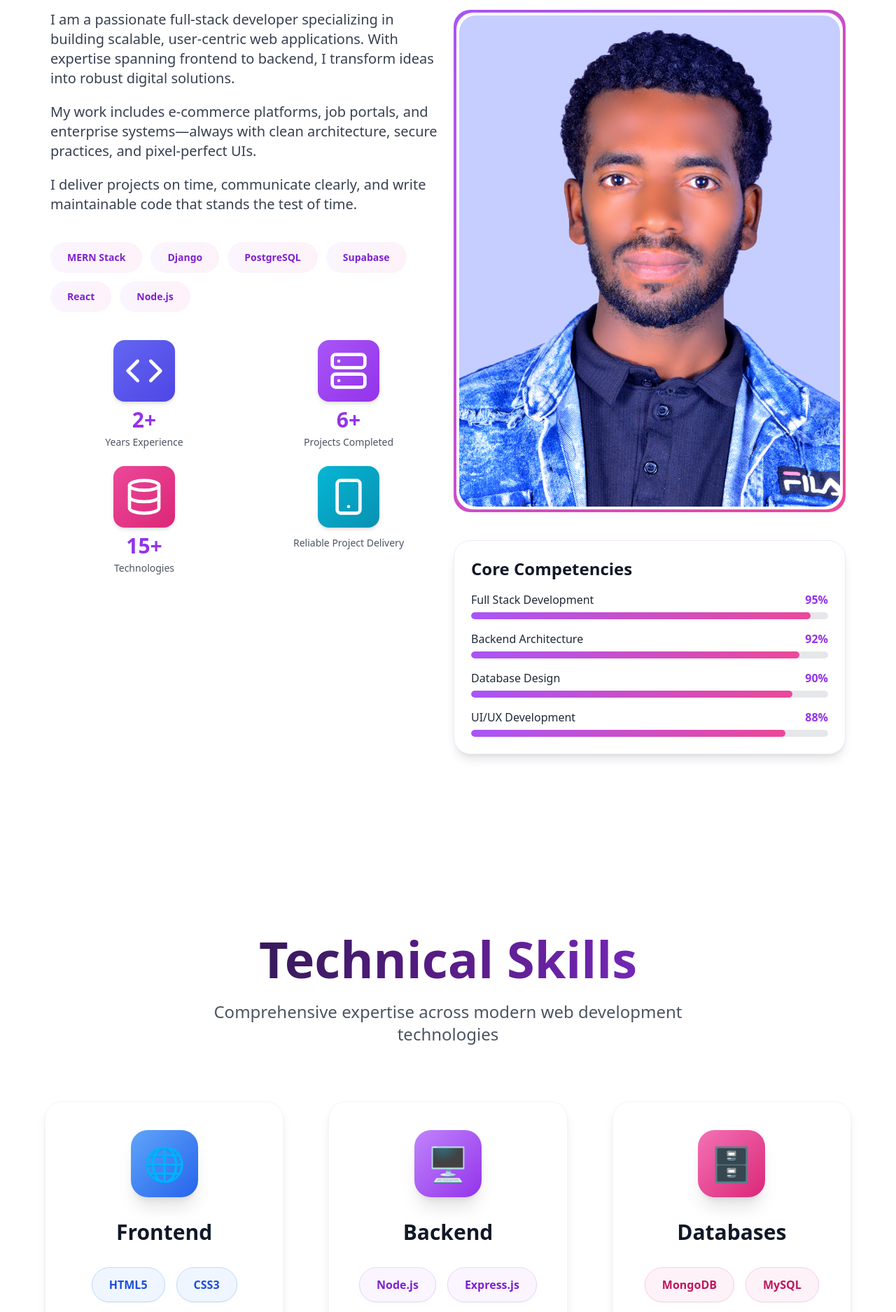
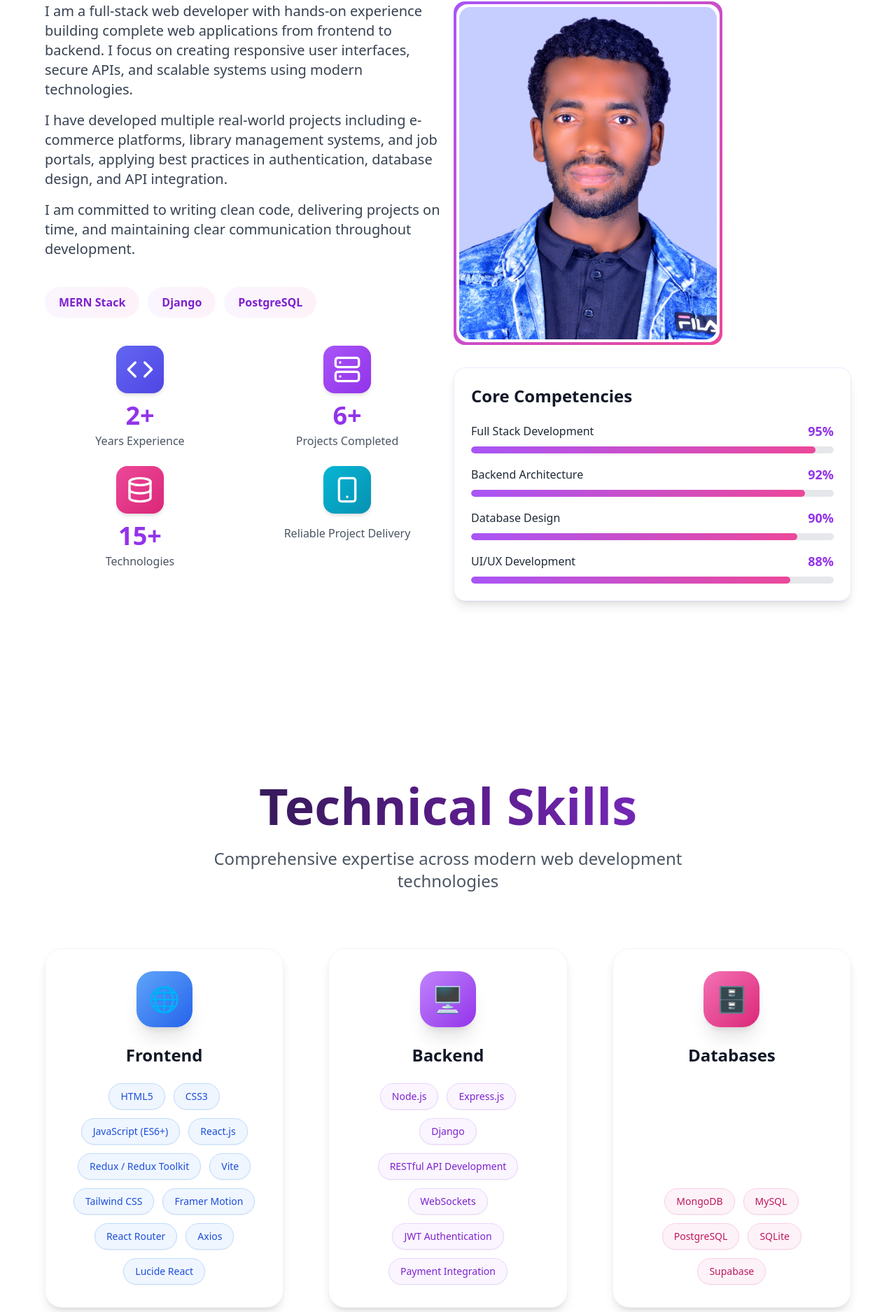
Before and after one commit to Awokeatanaw/my-portfolio, a React (Vite) app in the folder portfolio/: page / in a window 1280 px wide. Shown: the part 1066-2941 px from the top of the page at 70% size. Built offline with nearby package versions, Linux system fonts and the light colour scheme.

Commit message:
about and skill page updated

```diff
--- a/portfolio/src/sections/About.jsx
+++ b/portfolio/src/sections/About.jsx
@@ -15,30 +15,30 @@ export default function About() {
     {
       value: "2+",
       label: "Years Experience",
-      icon: <Code className="w-10 h-10 md:w-12 md:h-12 lg:w-14 lg:h-14 text-white" />,
+      icon: <Code className="w-8 h-8 md:w-10 md:h-10 text-white" />,
       iconBg: "bg-gradient-to-br from-indigo-500 to-indigo-600",
     },
     {
       value: "6+",
       label: "Projects Completed",
-      icon: <Server className="w-10 h-10 md:w-12 md:h-12 lg:w-14 lg:h-14 text-white" />,
+      icon: <Server className="w-8 h-8 md:w-10 md:h-10 text-white" />,
       iconBg: "bg-gradient-to-br from-purple-500 to-purple-600",
     },
     {
       value: "15+",
       label: "Technologies",
-      icon: <Database className="w-10 h-10 md:w-12 md:h-12 lg:w-14 lg:h-14 text-white" />,
+      icon: <Database className="w-8 h-8 md:w-10 md:h-10 text-white" />,
       iconBg: "bg-gradient-to-br from-pink-500 to-pink-600",
     },
     {
       value: "",
       label: "Reliable Project Delivery",
-      icon: <Smartphone className="w-10 h-10 md:w-12 md:h-12 lg:w-14 lg:h-14 text-white" />,
+      icon: <Smartphone className="w-8 h-8 md:w-10 md:h-10 text-white" />,
       iconBg: "bg-gradient-to-br from-cyan-500 to-cyan-600",
     },
   ];
 
-  const tags = ["MERN Stack", "Django", "PostgreSQL", "Supabase", "React", "Node.js"];
+  const tags = ["MERN Stack", "Django", "PostgreSQL"];
 
   return (
     <section
@@ -46,7 +46,7 @@ export default function About() {
       className="
         w-full bg-white overflow-hidden
         py-16 md:py-24 lg:py-32
-        px-4 md:px-6 lg:px-10 xl:px-16 2xl:px-24
+        px-4 md:px-6 lg:px-10 xl:px-16 2xl:px-20
       "
     >
       <div className="w-full max-w-[1920px] mx-auto">
@@ -57,14 +57,14 @@ export default function About() {
           transition={{ duration: 0.8 }}
           className="text-center mb-12 md:mb-16 lg:mb-20"
         >
-          <h2 className="text-4xl md:text-5xl lg:text-6xl xl:text-7xl font-black bg-gradient-to-r from-gray-900 via-purple-900 to-purple-600 bg-clip-text text-transparent">
+          <h2 className="text-4xl md:text-5xl lg:text-6xl font-black bg-gradient-to-r from-gray-900 via-purple-900 to-purple-600 bg-clip-text text-transparent">
             About Me
           </h2>
         </motion.div>
 
         {/* FLEX CONTAINER — NO GAP ON LAPTOP+ */}
-        <div className="flex flex-col lg:flex-row items-stretch -mx-2 lg:-mx-0">
-          {/* LEFT COLUMN */}
+        <div className="flex flex-col lg:flex-row items-stretch -mx-2">
+          {/* LEFT COLUMN — Original text + larger stats */}
           <motion.div
             initial={{ opacity: 0, x: -40 }}
             whileInView={{ opacity: 1, x: 0 }}
@@ -72,36 +72,32 @@ export default function About() {
             className="flex-1 lg:px-2"
           >
             <div className="space-y-8 md:space-y-10">
-              <div className="space-y-4 md:space-y-5 text-gray-700 text-base md:text-lg lg:text-xl leading-relaxed">
+              {/* ✅ ORIGINAL PARAGRAPH TEXT — FULL LENGTH */}
+              <div className="space-y-4 text-gray-700 text-base md:text-lg lg:text-xl leading-relaxed">
                 <p>
-                  I am a passionate full-stack developer specializing in building scalable, user-centric web applications. With expertise spanning frontend to backend, I transform ideas into robust digital solutions.
+                  I am a full-stack web developer with hands-on experience building complete web applications from frontend to backend. I focus on creating responsive user interfaces, secure APIs, and scalable systems using modern technologies.
                 </p>
                 <p>
-                  My work includes e-commerce platforms, job portals, and enterprise systems—always with clean architecture, secure practices, and pixel-perfect UIs.
+                  I have developed multiple real-world projects including e-commerce platforms, library management systems, and job portals, applying best practices in authentication, database design, and API integration.
                 </p>
                 <p>
-                  I deliver projects on time, communicate clearly, and write maintainable code that stands the test of time.
+                  I am committed to writing clean code, delivering projects on time, and maintaining clear communication throughout development.
                 </p>
               </div>
 
               {/* TAGS */}
-              <div className="flex flex-wrap gap-2 md:gap-3">
+              <div className="flex flex-wrap gap-3">
                 {tags.map((tag) => (
                   <span
                     key={tag}
-                    className="
-                      px-4 py-2 md:px-6 md:py-3
-                      bg-gradient-to-r from-purple-50 to-pink-50
-                      text-purple-700 font-semibold
-                      rounded-full text-xs md:text-sm
-                    "
+                    className="px-5 py-2.5 bg-gradient-to-r from-purple-50 to-pink-50 text-purple-700 font-semibold rounded-full text-sm md:text-base"
                   >
                     {tag}
                   </span>
                 ))}
               </div>
 
-              {/* STATS — 2x2 */}
+              {/* ✅ LARGER STATS CARDS — EQUAL HEIGHT TO COMPETENCIES */}
               <div className="grid grid-cols-2 gap-4 md:gap-6">
                 {stats.map((stat, index) => (
                   <motion.div
@@ -111,13 +107,13 @@ export default function About() {
                     transition={{ delay: index * 0.1 }}
                     className="text-center"
                   >
-                    <div className={`inline-flex p-3 md:p-4 rounded-2xl ${stat.iconBg} shadow-md mb-2`}>
+                    <div className={`inline-flex p-3.5 rounded-2xl ${stat.iconBg} shadow-md mb-3`}>
                       {stat.icon}
                     </div>
-                    <h4 className="text-2xl md:text-3xl font-black text-purple-600 mb-1">
+                    <h4 className="text-3xl md:text-4xl font-black text-purple-600 mb-1">
                       {stat.value}
                     </h4>
-                    <p className="text-gray-600 font-medium text-xs md:text-sm">
+                    <p className="text-gray-600 font-medium text-sm md:text-base">
                       {stat.label}
                     </p>
                   </motion.div>
@@ -126,45 +122,45 @@ export default function About() {
             </div>
           </motion.div>
 
-          {/* RIGHT COLUMN */}
+          {/* RIGHT COLUMN — Smaller photo + competencies */}
           <motion.div
             initial={{ opacity: 0, x: 40 }}
             whileInView={{ opacity: 1, x: 0 }}
             transition={{ duration: 0.8 }}
             className="flex-1 mt-10 lg:mt-0 lg:px-2"
           >
-            <div className="flex flex-col space-y-8 md:space-y-10">
-              {/* PHOTO */}
-              <div className="relative">
-                <div className="absolute inset-0 rounded-3xl bg-gradient-to-br from-purple-400/20 to-pink-400/20 blur-2xl -z-10" />
-                <div className="p-1 bg-gradient-to-br from-purple-500 to-pink-500 rounded-3xl">
-                  <div className="bg-white rounded-3xl p-1">
+            <div className="flex flex-col space-y-8">
+              {/* ✅ SMALLER PHOTO */}
+              <div className="relative max-w-xs md:max-w-sm mx-auto lg:mx-0">
+                <div className="absolute inset-0 rounded-2xl bg-gradient-to-br from-purple-400/20 to-pink-400/20 blur-xl -z-10" />
+                <div className="p-1 bg-gradient-to-br from-purple-500 to-pink-500 rounded-2xl">
+                  <div className="bg-white rounded-2xl p-1">
                     <img
                       src={myphoto}
                       alt="Awoke Atanaw"
-                      className="w-full h-auto rounded-3xl object-cover"
+                      className="w-full h-auto rounded-2xl object-cover"
                     />
                   </div>
                 </div>
               </div>
 
-              {/* COMPETENCIES */}
-              <div className="bg-white rounded-3xl shadow-lg p-5 md:p-6 border border-purple-100">
-                <h3 className="text-xl md:text-2xl font-bold text-gray-900 mb-4">
+              {/* ✅ COMPETENCIES — Same visual weight as stats */}
+              <div className="bg-white rounded-2xl shadow-lg p-6 border border-purple-100">
+                <h3 className="text-2xl font-bold text-gray-900 mb-5 text-center lg:text-left">
                   Core Competencies
                 </h3>
-                <div className="space-y-3 md:space-y-4">
+                <div className="space-y-4">
                   {competencies.map((comp, index) => (
                     <div key={index}>
-                      <div className="flex justify-between items-center mb-1.5">
-                        <span className="text-sm md:text-base font-medium text-gray-800">
+                      <div className="flex justify-between items-center mb-2">
+                        <span className="text-base font-medium text-gray-800">
                           {comp.name}
                         </span>
-                        <span className="text-sm md:text-base font-bold text-purple-600">
+                        <span className="text-lg font-bold text-purple-600">
                           {comp.percentage}%
                         </span>
                       </div>
-                      <div className="w-full bg-gray-200 rounded-full h-2 md:h-2.5 overflow-hidden">
+                      <div className="w-full bg-gray-200 rounded-full h-2.5 overflow-hidden">
                         <motion.div
                           initial={{ width: 0 }}
                           whileInView={{ width: `${comp.percentage}%` }}
--- a/portfolio/src/sections/Skills.jsx
+++ b/portfolio/src/sections/Skills.jsx
@@ -1,3 +1,4 @@
+// src/pages/Skills.jsx
 import { motion } from "framer-motion";
 
 const skillGroups = [
@@ -82,7 +83,6 @@ export default function Skills() {
         px-6 md:px-10 lg:px-16 2xl:px-24 3xl:px-32
       "
     >
-      {/* Container grows ONLY on huge screens */}
       <div className="mx-auto max-w-7xl 2xl:max-w-[1600px] 3xl:max-w-[1900px]">
         {/* TITLE */}
         <motion.div
@@ -99,17 +99,8 @@ export default function Skills() {
           </p>
         </motion.div>
 
-        {/* GRID */}
-        <div
-          className="
-            grid
-            grid-cols-1
-            md:grid-cols-2
-            lg:grid-cols-3
-            2xl:grid-cols-4
-            gap-10 lg:gap-16 3xl:gap-20
-          "
-        >
+        {/* GRID — Equal height cards */}
+        <div className="grid grid-cols-1 md:grid-cols-2 lg:grid-cols-3 2xl:grid-cols-4 gap-10 lg:gap-16 3xl:gap-20">
           {skillGroups.map((group, index) => (
             <motion.div
               key={group.title}
@@ -119,21 +110,13 @@ export default function Skills() {
               viewport={{ once: true }}
               className="group"
             >
-              <div
-                className="
-                  bg-white rounded-3xl
-                  shadow-lg hover:shadow-2xl
-                  transition-all duration-500
-                  p-10 3xl:p-14
-                  text-center
-                  border border-gray-100
-                "
-              >
+              {/* ✅ EQUAL HEIGHT CARD — using flex-column with grow */}
+              <div className="bg-white rounded-3xl shadow-lg hover:shadow-2xl transition-all duration-500 border border-gray-100 p-8 3xl:p-10 flex flex-col h-full">
                 {/* ICON */}
                 <div
                   className={`
-                    w-24 h-24 3xl:w-28 3xl:h-28
-                    mx-auto mb-8
+                    w-20 h-20 3xl:w-24 3xl:h-24
+                    mx-auto mb-6
                     rounded-3xl
                     bg-gradient-to-br ${group.iconBg}
                     flex items-center justify-center
@@ -142,29 +125,28 @@ export default function Skills() {
                     transition-transform duration-500
                   `}
                 >
-                  <span className="text-5xl 3xl:text-6xl text-white">
+                  <span className="text-4xl 3xl:text-5xl text-white">
                     {group.icon}
                   </span>
                 </div>
 
                 {/* TITLE */}
-                <h3 className="text-2xl md:text-3xl 3xl:text-4xl font-bold text-gray-900 mb-8">
+                <h3 className="text-xl md:text-2xl 3xl:text-3xl font-bold text-gray-900 mb-6 text-center">
                   {group.title}
                 </h3>
 
-                {/* SKILLS */}
-                <div className="flex flex-wrap gap-4 justify-center">
+                {/* SKILLS — FLEXIBLE, GROWS TO FILL SPACE */}
+                <div className="mt-auto flex flex-wrap gap-3 justify-center">
                   {group.skills.map((skill) => (
                     <span
                       key={skill}
                       className={`
-                        px-6 py-3 3xl:px-8 3xl:py-4
+                        px-4 py-2 3xl:px-5 3xl:py-2.5
                         ${group.badgeBg}
                         rounded-full
-                        font-semibold
-                        text-sm md:text-base 3xl:text-lg
-                        shadow-sm hover:shadow-md
-                        transition-shadow
+                        font-medium
+                        text-xs sm:text-sm 3xl:text-base
+                        shadow-sm
                       `}
                     >
                       {skill}
```
